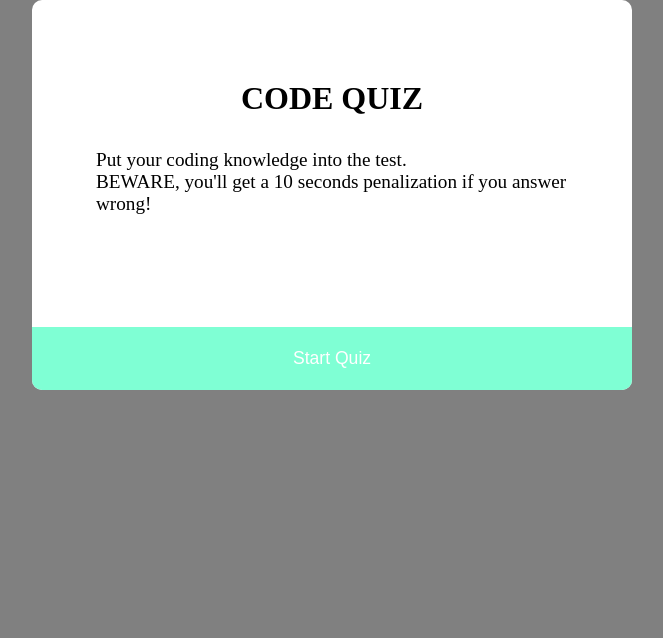
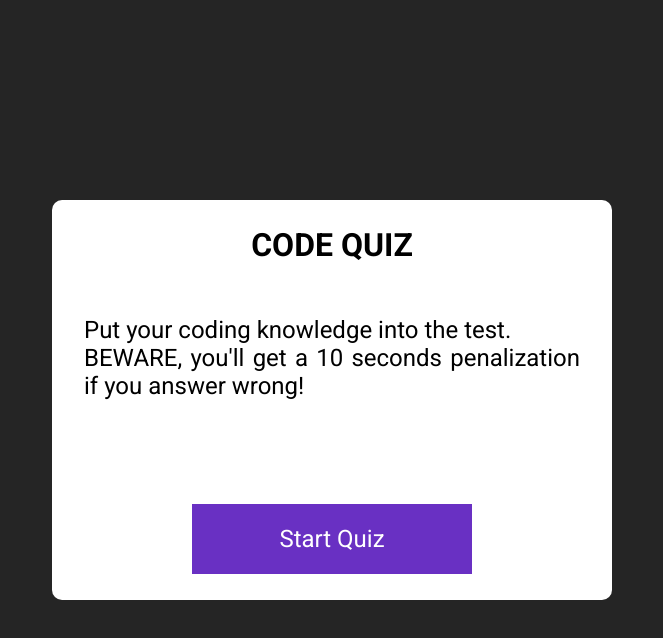
Before and after one commit to AndyAnza/Code-Quiz-C4, a plain HTML site: page index.html in a window 1280 px wide. Shown: the whole page, without its empty margins (308-971 px from the left). Drawn offline with Linux system fonts and the light colour scheme; a web font is replaced by a local one.

Commit message:
Changed quiz styling

```diff
--- a/assets/css/style.css
+++ b/assets/css/style.css
@@ -1,44 +1,47 @@
+@import url("https://fonts.googleapis.com/css2?family=Roboto:wght@400;700&family=Tektur&display=swap");
+
 * {
   box-sizing: border-box;
+  font-family: "Roboto", sans-serif;
 }
 
 body {
-    background-color: gray;
+  background-color: #252525;
   display: flex;
-    flex-direction: column;
+  /* flex-direction: column; */
   align-items: center;
   justify-content: center;
   overflow: hidden;
   margin: 0;
+  height: 100vh;
 }
 
 .quiz-container {
+  display: flex;
+  flex-direction: column;
+  justify-content: space-around;
   background-color: white;
   border-radius: 10px;
-    width: 600px;
+  width: 70vh;
+  height: 50vh;
   overflow: hidden;
-}
-
-.quiz-header {
-    padding: 4rem;
 }
 
 h1,
 h2 {
-    padding: 1rem;
   text-align: center;
   margin: 0;
 }
 
 ul {
   list-style-type: none;
-    padding: 0;
 }
 
 p,
 ul li {
-    font-size: 1.2rem;
-    margin: 1rem 0;
+  font-size: 1.5rem;
+  margin: 0 2rem 0 2rem;
+  text-align: justify;
 }
 
 ul li label {
@@ -46,14 +49,14 @@ ul li label {
 }
 
 button {
-    background-color: aquamarine;
+  background-color: #6930c3;
   color: white;
   border: none;
-    display: block;
-    width: 100%;
+  width: 50%;
   cursor: pointer;
-    font-size: 1.1rem;
+  font-size: 1.5rem;
   padding: 1.3rem;
+  align-self: center;
 }
 
 button:hover {
--- a/index.html
+++ b/index.html
@@ -1,43 +1,42 @@
 <!DOCTYPE html>
 <html lang="en">
-
   <head>
-    <meta charset="UTF-8">
-    <meta http-equiv="X-UA-Compatible" content="IE=edge">
-    <meta name="viewport" content="width=device-width, initial-scale=1.0">
+    <meta charset="UTF-8" />
+    <meta http-equiv="X-UA-Compatible" content="IE=edge" />
+    <meta name="viewport" content="width=device-width, initial-scale=1.0" />
     <title>| Code Quiz |</title>
     <link rel="stylesheet" href="./assets/css/style.css" />
   </head>
 
   <body>
     <div class="quiz-container" id="quiz">
-        <div class="quiz-header">
       <h1 id="title">CODE QUIZ</h1>
-            <p id="instructions">Put your coding knowledge into the test.<br><span>BEWARE</span>, you'll get a 10
-                seconds penalization if you answer wrong!</p>
+      <p id="instructions">
+        Put your coding knowledge into the test.<br /><span>BEWARE</span>,
+        you'll get a 10 seconds penalization if you answer wrong!
+      </p>
       <h2 id="question">Question text</h2>
       <ul id="showHideQA">
         <li>
-                    <input type="radio" name="answer" id="a" class="answer">
+          <input type="radio" name="answer" id="a" class="answer" />
           <label for="a" id="a_text">Question</label>
         </li>
 
         <li>
-                    <input type="radio" name="answer" id="b" class="answer">
+          <input type="radio" name="answer" id="b" class="answer" />
           <label for="b" id="b_text">Question</label>
         </li>
 
         <li>
-                    <input type="radio" name="answer" id="c" class="answer">
+          <input type="radio" name="answer" id="c" class="answer" />
           <label for="c" id="c_text">Question</label>
         </li>
       </ul>
-            <h2 class="time" style="text-align:center;"></h2>
-        </div>
+      <h2 class="time" style="text-align: center"></h2>
+
       <button id="startButton">Start Quiz</button>
       <button id="submit">Submit</button>
     </div>
     <script src="./assets/js/script.js"></script>
   </body>
-
 </html>
```
Lines whose indentation alone changed are shown as unchanged.
